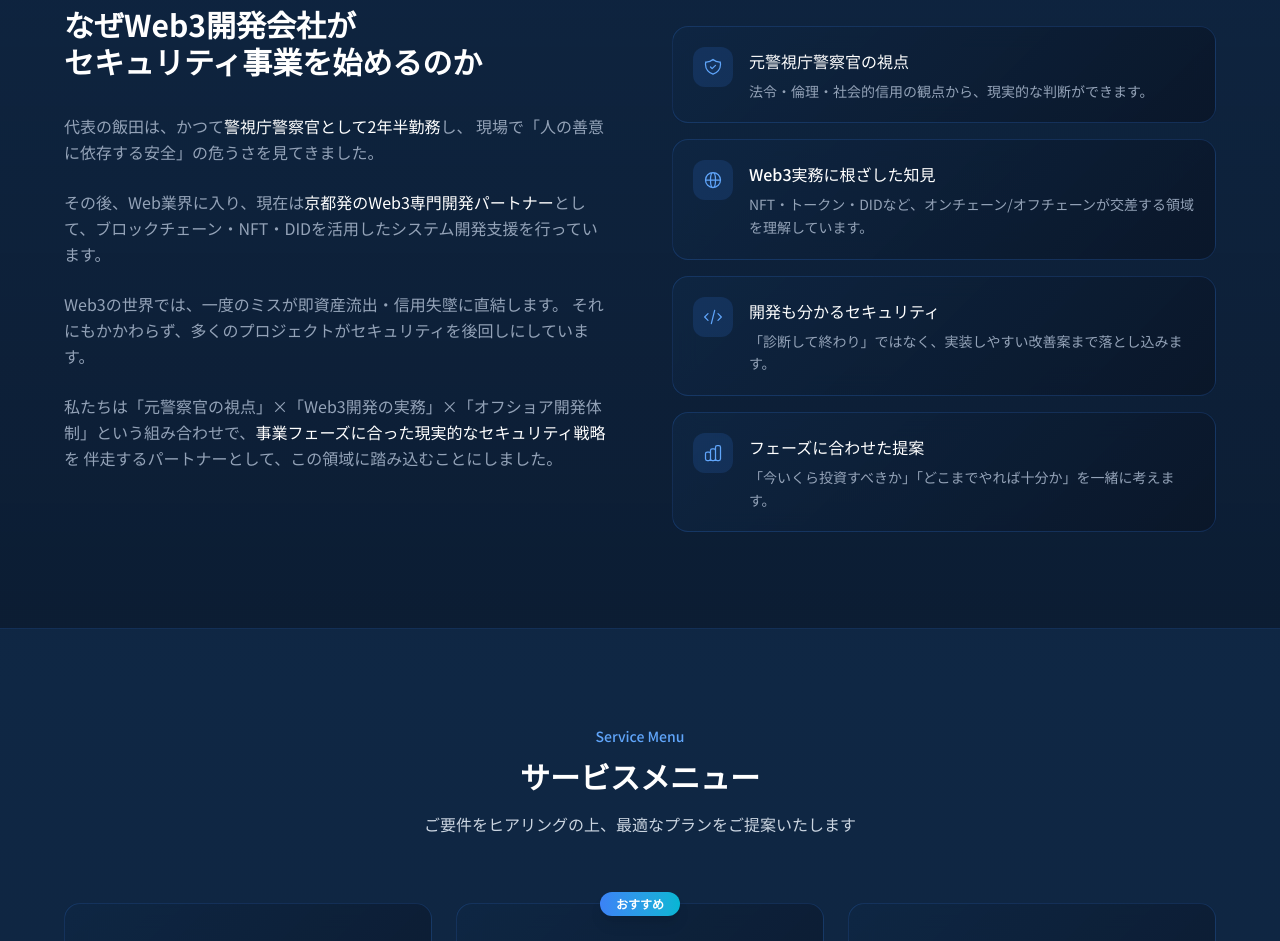
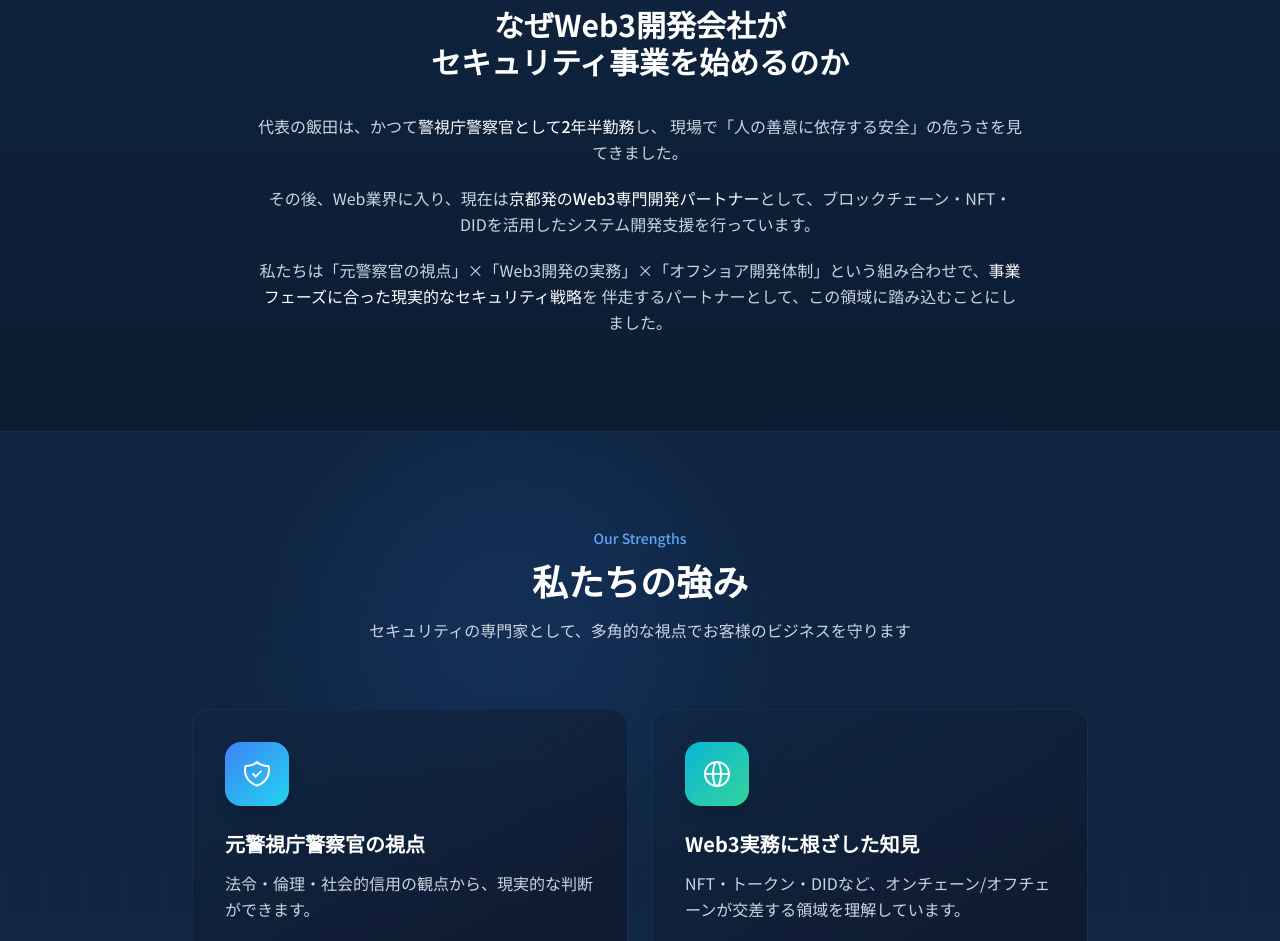
Before and after one commit to suirindo/netsujo-cyber-lab, a Next.js app: page / in a window 1280 px wide. Shown: the part 3351-4292 px from the top of the page. Built offline with nearby package versions, Linux system fonts and the light colour scheme.

Commit message:
feat: 強みセクションを独立させてアピール強化

```diff
--- a/app/page.tsx
+++ b/app/page.tsx
@@ -802,35 +802,10 @@ function ServicesSection() {
 // ============================================
 
 function StorySection() {
-  const strengths = [
-    {
-      icon: <ShieldCheckIcon className="w-5 h-5" />,
-      title: "元警視庁警察官の視点",
-      description: "法令・倫理・社会的信用の観点から、現実的な判断ができます。",
-    },
-    {
-      icon: <GlobeAltIcon className="w-5 h-5" />,
-      title: "Web3実務に根ざした知見",
-      description: "NFT・トークン・DIDなど、オンチェーン/オフチェーンが交差する領域を理解しています。",
-    },
-    {
-      icon: <CodeIcon className="w-5 h-5" />,
-      title: "開発も分かるセキュリティ",
-      description: "「診断して終わり」ではなく、実装しやすい改善案まで落とし込みます。",
-    },
-    {
-      icon: <ChartBarIcon className="w-5 h-5" />,
-      title: "フェーズに合わせた提案",
-      description: "「今いくら投資すべきか」「どこまでやれば十分か」を一緒に考えます。",
-    },
-  ];
-
   return (
     <section className="py-24 section-alt">
       <div className="container-custom">
-        <div className="grid lg:grid-cols-2 gap-16 items-start">
-          {/* 左側：ストーリー */}
-          <div>
+        <div className="max-w-3xl mx-auto text-center">
           <p className="text-blue-400 text-sm font-medium mb-3">Our Story</p>
           <h2 className="text-2xl md:text-3xl font-bold text-white mb-8 leading-tight">
             なぜWeb3開発会社が
@@ -838,44 +813,106 @@ function StorySection() {
             セキュリティ事業を始めるのか
           </h2>
 
-            <div className="space-y-6 text-slate-400 leading-relaxed">
+          <div className="space-y-5 text-slate-300 leading-relaxed text-left md:text-center">
             <p>
-                代表の飯田は、かつて<span className="text-white">警視庁警察官として2年半勤務</span>し、
+              代表の飯田は、かつて<span className="text-white font-medium">警視庁警察官として2年半勤務</span>し、
               現場で「人の善意に依存する安全」の危うさを見てきました。
             </p>
             <p>
-                その後、Web業界に入り、現在は<span className="text-white">京都発のWeb3専門開発パートナー</span>
+              その後、Web業界に入り、現在は<span className="text-white font-medium">京都発のWeb3専門開発パートナー</span>
               として、ブロックチェーン・NFT・DIDを活用したシステム開発支援を行っています。
             </p>
             <p>
-                Web3の世界では、一度のミスが即資産流出・信用失墜に直結します。
-                それにもかかわらず、多くのプロジェクトがセキュリティを後回しにしています。
-              </p>
-              <p>
               私たちは「元警察官の視点」×「Web3開発の実務」×「オフショア開発体制」という組み合わせで、
-                <span className="text-white">事業フェーズに合った現実的なセキュリティ戦略</span>を
+              <span className="text-white font-medium">事業フェーズに合った現実的なセキュリティ戦略</span>を
               伴走するパートナーとして、この領域に踏み込むことにしました。
             </p>
           </div>
         </div>
+      </div>
+    </section>
+  );
+}
 
-          {/* 右側：強み */}
-          <div>
-            <h3 className="text-lg font-semibold text-white mb-6">私たちの強み</h3>
-            <div className="space-y-4">
+// ============================================
+// 強みセクション（独立）
+// ============================================
+
+function StrengthsSection() {
+  const strengths = [
+    {
+      icon: <ShieldCheckIcon className="w-8 h-8" />,
+      title: "元警視庁警察官の視点",
+      description: "法令・倫理・社会的信用の観点から、現実的な判断ができます。",
+      gradient: "from-blue-500 to-cyan-400",
+    },
+    {
+      icon: <GlobeAltIcon className="w-8 h-8" />,
+      title: "Web3実務に根ざした知見",
+      description: "NFT・トークン・DIDなど、オンチェーン/オフチェーンが交差する領域を理解しています。",
+      gradient: "from-cyan-500 to-emerald-400",
+    },
+    {
+      icon: <CodeIcon className="w-8 h-8" />,
+      title: "開発も分かるセキュリティ",
+      description: "「診断して終わり」ではなく、実装しやすい改善案まで落とし込みます。",
+      gradient: "from-violet-500 to-blue-400",
+    },
+    {
+      icon: <ChartBarIcon className="w-8 h-8" />,
+      title: "フェーズに合わせた提案",
+      description: "「今いくら投資すべきか」「どこまでやれば十分か」を一緒に考えます。",
+      gradient: "from-amber-500 to-orange-400",
+    },
+  ];
+
+  return (
+    <section className="py-24 relative overflow-hidden">
+      {/* 背景装飾 */}
+      <div className="absolute inset-0 grid-pattern opacity-50" />
+      <div className="absolute top-0 left-1/4 w-96 h-96 bg-blue-500/10 rounded-full blur-3xl" />
+      <div className="absolute bottom-0 right-1/4 w-80 h-80 bg-cyan-500/10 rounded-full blur-3xl" />
+
+      <div className="container-custom relative z-10">
+        {/* 見出し */}
+        <div className="text-center mb-16">
+          <p className="text-blue-400 text-sm font-medium mb-3">Our Strengths</p>
+          <h2 className="text-2xl md:text-4xl font-bold text-white mb-4">
+            私たちの強み
+          </h2>
+          <p className="text-slate-300 max-w-xl mx-auto">
+            セキュリティの専門家として、多角的な視点でお客様のビジネスを守ります
+          </p>
+        </div>
+
+        {/* 強みカード */}
+        <div className="grid md:grid-cols-2 gap-6 max-w-4xl mx-auto">
           {strengths.map((item, index) => (
-                <div key={index} className="card p-5 flex gap-4">
-                  <div className="flex-shrink-0 w-10 h-10 rounded-xl bg-blue-500/15 flex items-center justify-center text-blue-400">
+            <div
+              key={index}
+              className="group relative p-8 rounded-2xl bg-gradient-to-br from-blue-900/60 to-slate-900/80 border border-blue-700/30 hover:border-blue-500/50 transition-all duration-300 hover:shadow-xl hover:shadow-blue-500/10 hover:-translate-y-1"
+            >
+              {/* グロー効果 */}
+              <div className={`absolute inset-0 rounded-2xl bg-gradient-to-br ${item.gradient} opacity-0 group-hover:opacity-5 transition-opacity duration-300`} />
+
+              {/* アイコン */}
+              <div className={`relative w-16 h-16 rounded-2xl bg-gradient-to-br ${item.gradient} flex items-center justify-center text-white mb-6 shadow-lg group-hover:scale-110 transition-transform duration-300`}>
                 {item.icon}
               </div>
-                  <div>
-                    <h4 className="text-white font-medium mb-1">{item.title}</h4>
-                    <p className="text-slate-400 text-sm leading-relaxed">{item.description}</p>
-                  </div>
+
+              {/* テキスト */}
+              <h3 className="relative text-xl font-bold text-white mb-3">{item.title}</h3>
+              <p className="relative text-slate-300 leading-relaxed">{item.description}</p>
             </div>
           ))}
         </div>
-          </div>
+
+        {/* CTA */}
+        <div className="text-center mt-12">
+          <a href="#contact" className="btn-secondary inline-flex items-center gap-2">
+            詳しく相談する
+            <ArrowRightIcon className="w-4 h-4" />
+          </a>
         </div>
       </div>
     </section>
@@ -1319,6 +1356,7 @@ export default function Home() {
       <ServicesSection />
       <div className="section-divider" />
       <StorySection />
+      <StrengthsSection />
       <div className="section-divider" />
       <PricingSection />
       <ScopeSection />
```
Lines whose indentation alone changed are shown as unchanged.
